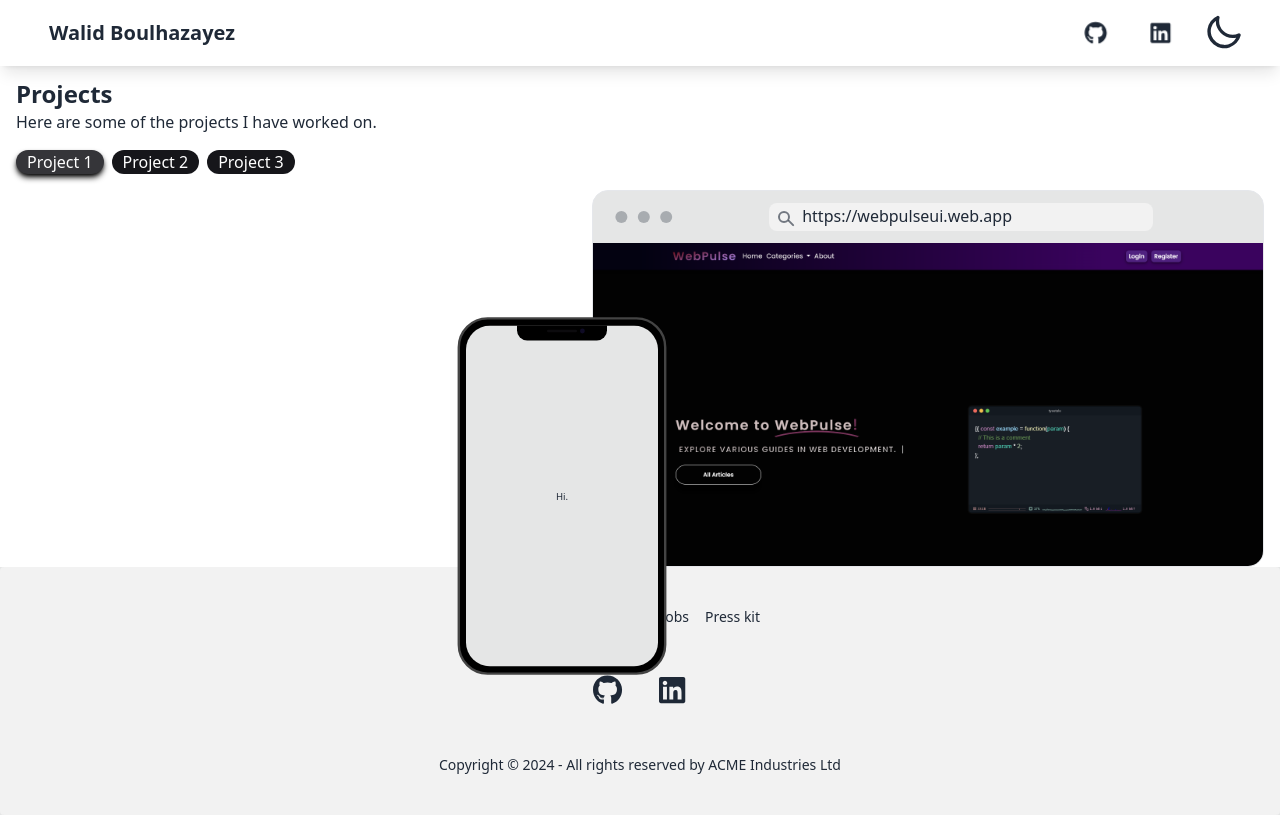
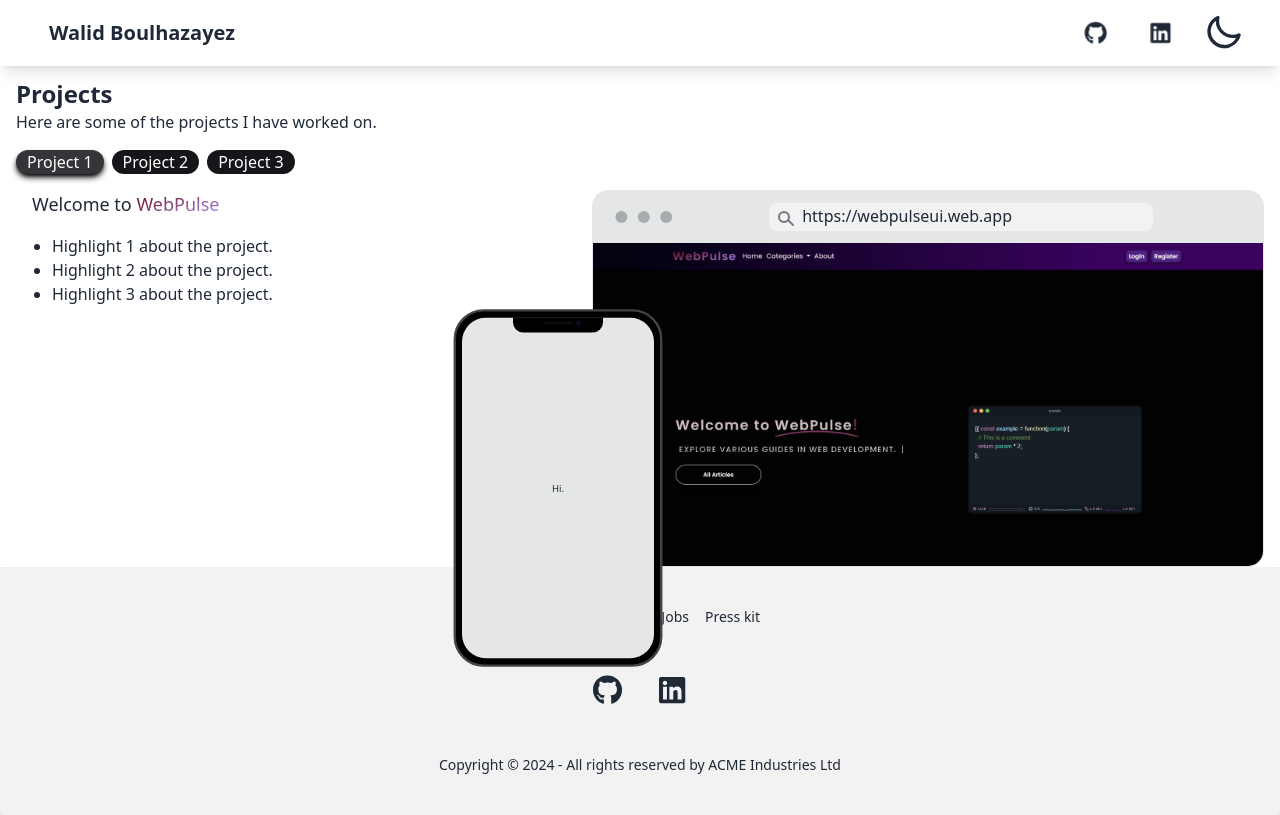
Before and after one commit to walid385/portfolio, an Angular app: page /project-webpulse in a window 1280 px wide. Built offline with nearby package versions, Linux system fonts and the light colour scheme.

Commit message:
Project1

```diff
--- a/src/app/Pages/wbpulse/wbpulse.component.html
+++ b/src/app/Pages/wbpulse/wbpulse.component.html
@@ -39,10 +39,40 @@
     </div>
   </div>
 
+
   @if (activeProject === 'project1') {
-    <div class="flex flex-col items-end relative">
+    <div class="flex flex-col lg:flex-row items-start relative">
+      <!-- Left Text Section -->
+      <div class="flex flex-col lg:w-1/3 p-4">
+        <p class="mb-4 text-lg font-medium">
+          Welcome to
+          <a
+            href="https://webpulseui.web.app/"
+            target="_blank"
+            rel="noopener noreferrer"
+            class="bg-clip-text text-transparent relative "
+            style="
+              background: linear-gradient(to bottom right, #630101, #ac93ff);
+              background-clip: text;
+              -webkit-background-clip: text;
+              -webkit-text-fill-color: transparent;
+            ">
+            WebPulse
+          </a>
+        </p>
+
+
+        <ul class="list-disc pl-5">
+          <li>Highlight 1 about the project.</li>
+          <li>Highlight 2 about the project.</li>
+          <li>Highlight 3 about the project.</li>
+        </ul>
+      </div>
+
+      <!-- Right Mockups Section -->
+      <div class="flex flex-col lg:w-2/3 items-end relative">
         <!-- Browser Mockup -->
-      <div class="mockup-browser bg-base-300 border 2xl:max-w-3xl xl:max-w-2xl mt-4 relative z-10">
+        <div class="mockup-browser bg-base-300 border 2xl:max-w-3xl xl:max-w-2xl lg:max-w-xl mt-4 relative z-10">
           <div class="mockup-browser-toolbar">
             <div class="input">https://webpulseui.web.app</div>
           </div>
@@ -52,7 +82,7 @@
         </div>
 
         <!-- Phone Mockup -->
-      <div class="mockup-phone absolute  xl:right-1/2 2xl:translate-x-28 xl:translate-x-24  sm:top-24 2xl:top-12 xl:top-6 scale-[0.7] 2xl:scale-[.7] xl:scale-[.6]  z-20">
+        <div class="mockup-phone absolute lg:left-[-7rem] xl:left-[-3rem] 2xl:left-5 lg:top-[-2rem] xl:top-[1rem] 2xl:top-[3rem] scale-[0.7] 2xl:scale-[.7] xl:scale-[.6] lg:scale-[.5] z-20">
           <div class="camera"></div>
           <div class="display">
             <div class="artboard artboard-demo phone-1 flex items-center justify-center text-center">
@@ -61,6 +91,7 @@
           </div>
         </div>
       </div>
+    </div>
+  }
 
-  }
 </div>
```
Lines whose indentation alone changed are shown as unchanged.
